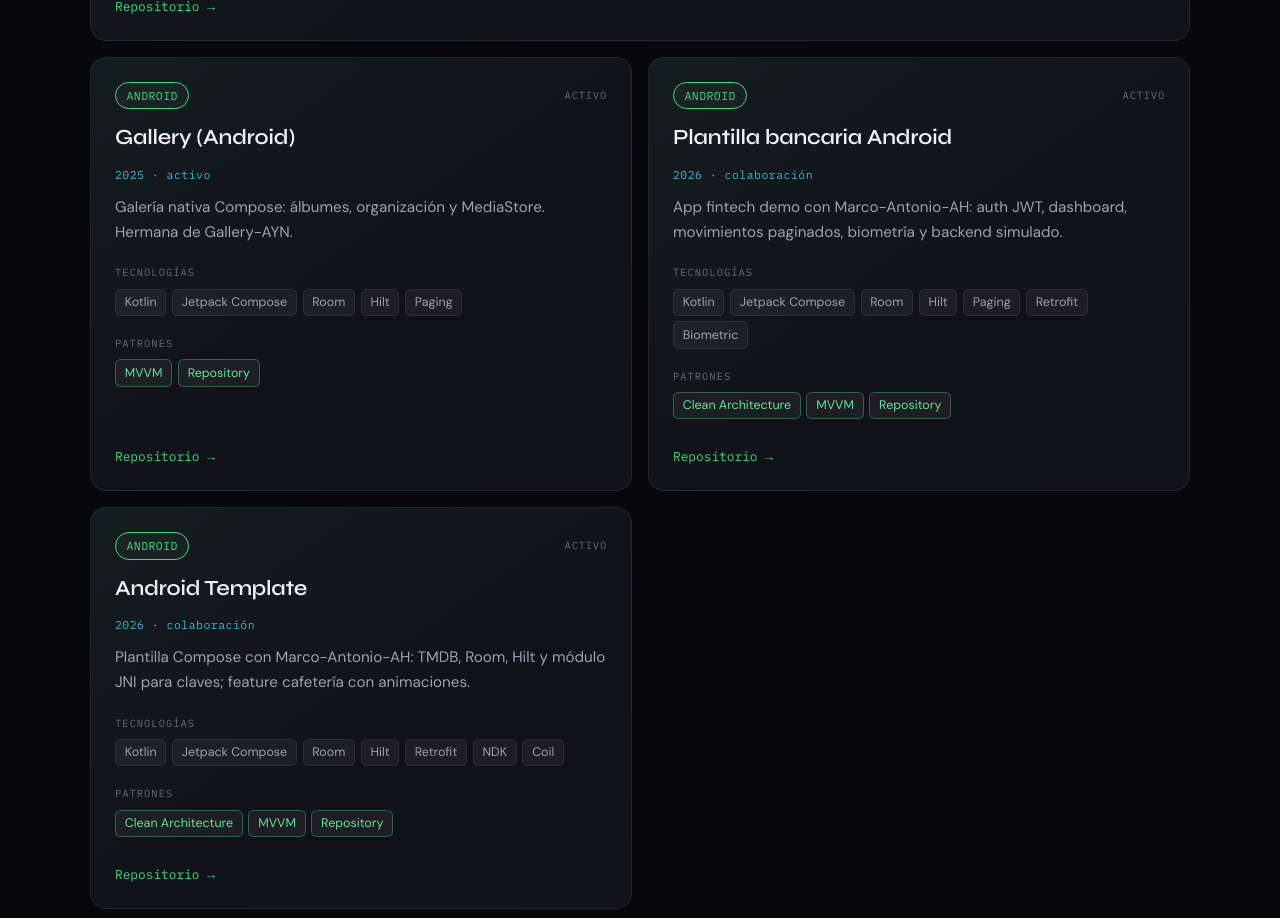
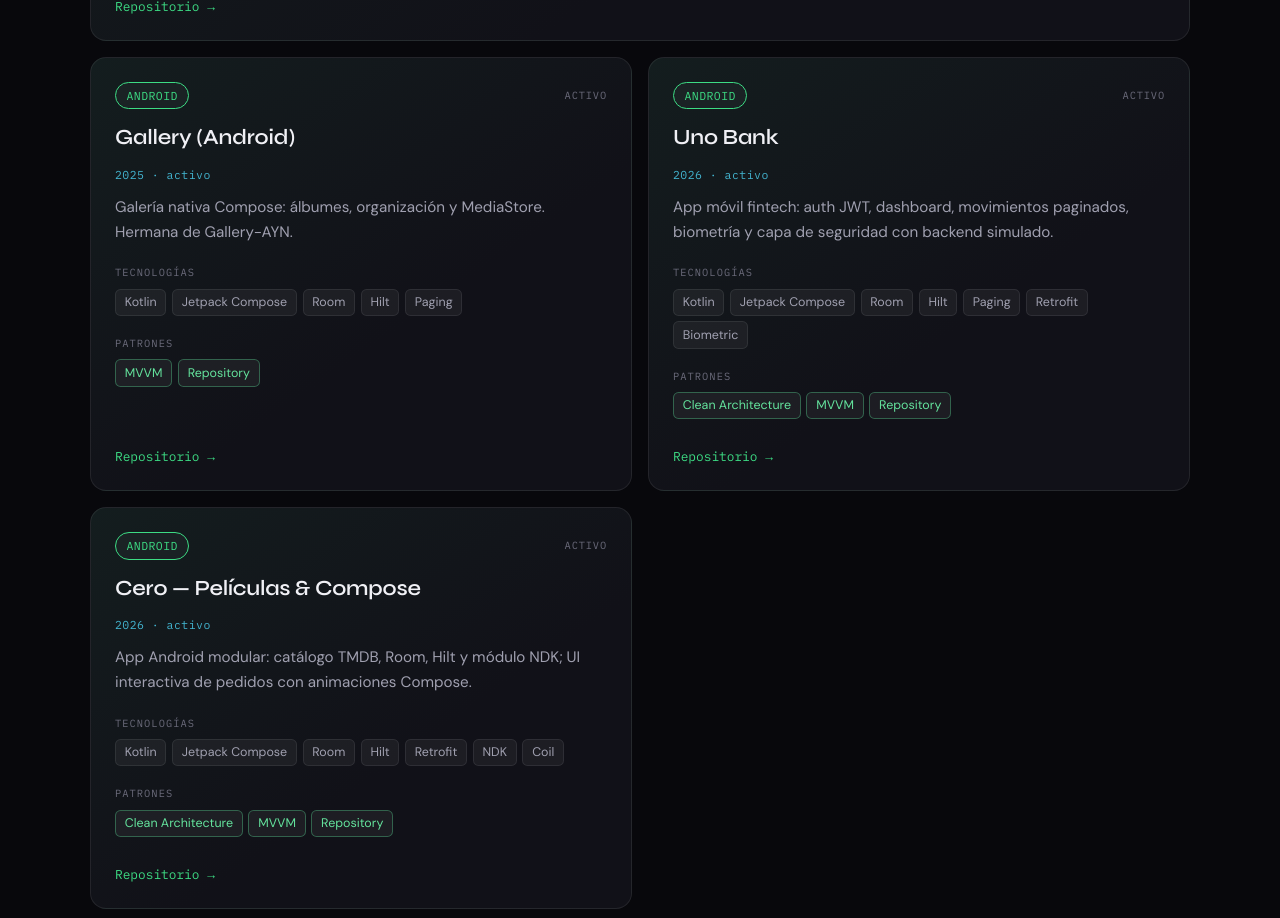
Before and after one commit to FernandoRP-nan/fernando-cv, a React (Vite) app: page / in a window 1280 px wide. Shown: the part 6300-7218 px from the top of the page. Built offline with nearby package versions, Linux system fonts and the light colour scheme.

Commit message:
fix: rebrand Marco Android projects on CV without copy wording

```diff
--- a/src/i18n/en.ts
+++ b/src/i18n/en.ts
@@ -266,10 +266,10 @@ export const en: LocaleStrings = {
     },
     {
       id: 'templete-banco',
-      title: 'Android Banking Template',
+      title: 'Uno Bank',
       description:
-        'Fintech demo app with Marco-Antonio-AH: JWT auth, dashboard, paged movements, biometrics, and simulated backend.',
-      period: '2026 · collaboration',
+        'Fintech mobile app: JWT auth, dashboard, paged movements, biometrics, and security layer with simulated backend.',
+      period: '2026 · active',
       categories: ['android'],
       technologies: ['Kotlin', 'Jetpack Compose', 'Room', 'Hilt', 'Paging', 'Retrofit', 'Biometric'],
       patterns: ['Clean Architecture', 'MVVM', 'Repository'],
@@ -279,10 +279,10 @@ export const en: LocaleStrings = {
     },
     {
       id: 'android-template',
-      title: 'Android Template',
+      title: 'Cero — Movies & Compose',
       description:
-        'Compose starter with Marco-Antonio-AH: TMDB, Room, Hilt, and JNI key module; coffee feature with animations.',
-      period: '2026 · collaboration',
+        'Modular Android app: TMDB catalog, Room, Hilt, and NDK module; interactive order UI with Compose animations.',
+      period: '2026 · active',
       categories: ['android'],
       technologies: ['Kotlin', 'Jetpack Compose', 'Room', 'Hilt', 'Retrofit', 'NDK', 'Coil'],
       patterns: ['Clean Architecture', 'MVVM', 'Repository'],
--- a/src/i18n/es.ts
+++ b/src/i18n/es.ts
@@ -266,10 +266,10 @@ export const es: LocaleStrings = {
     },
     {
       id: 'templete-banco',
-      title: 'Plantilla bancaria Android',
+      title: 'Uno Bank',
       description:
-        'App fintech demo con Marco-Antonio-AH: auth JWT, dashboard, movimientos paginados, biometría y backend simulado.',
-      period: '2026 · colaboración',
+        'App móvil fintech: auth JWT, dashboard, movimientos paginados, biometría y capa de seguridad con backend simulado.',
+      period: '2026 · activo',
       categories: ['android'],
       technologies: ['Kotlin', 'Jetpack Compose', 'Room', 'Hilt', 'Paging', 'Retrofit', 'Biometric'],
       patterns: ['Clean Architecture', 'MVVM', 'Repository'],
@@ -279,10 +279,10 @@ export const es: LocaleStrings = {
     },
     {
       id: 'android-template',
-      title: 'Android Template',
+      title: 'Cero — Películas & Compose',
       description:
-        'Plantilla Compose con Marco-Antonio-AH: TMDB, Room, Hilt y módulo JNI para claves; feature cafetería con animaciones.',
-      period: '2026 · colaboración',
+        'App Android modular: catálogo TMDB, Room, Hilt y módulo NDK; UI interactiva de pedidos con animaciones Compose.',
+      period: '2026 · activo',
       categories: ['android'],
       technologies: ['Kotlin', 'Jetpack Compose', 'Room', 'Hilt', 'Retrofit', 'NDK', 'Coil'],
       patterns: ['Clean Architecture', 'MVVM', 'Repository'],
```
Also changed, not shown: 2 other files (tests, documents, lock files or other folders).
